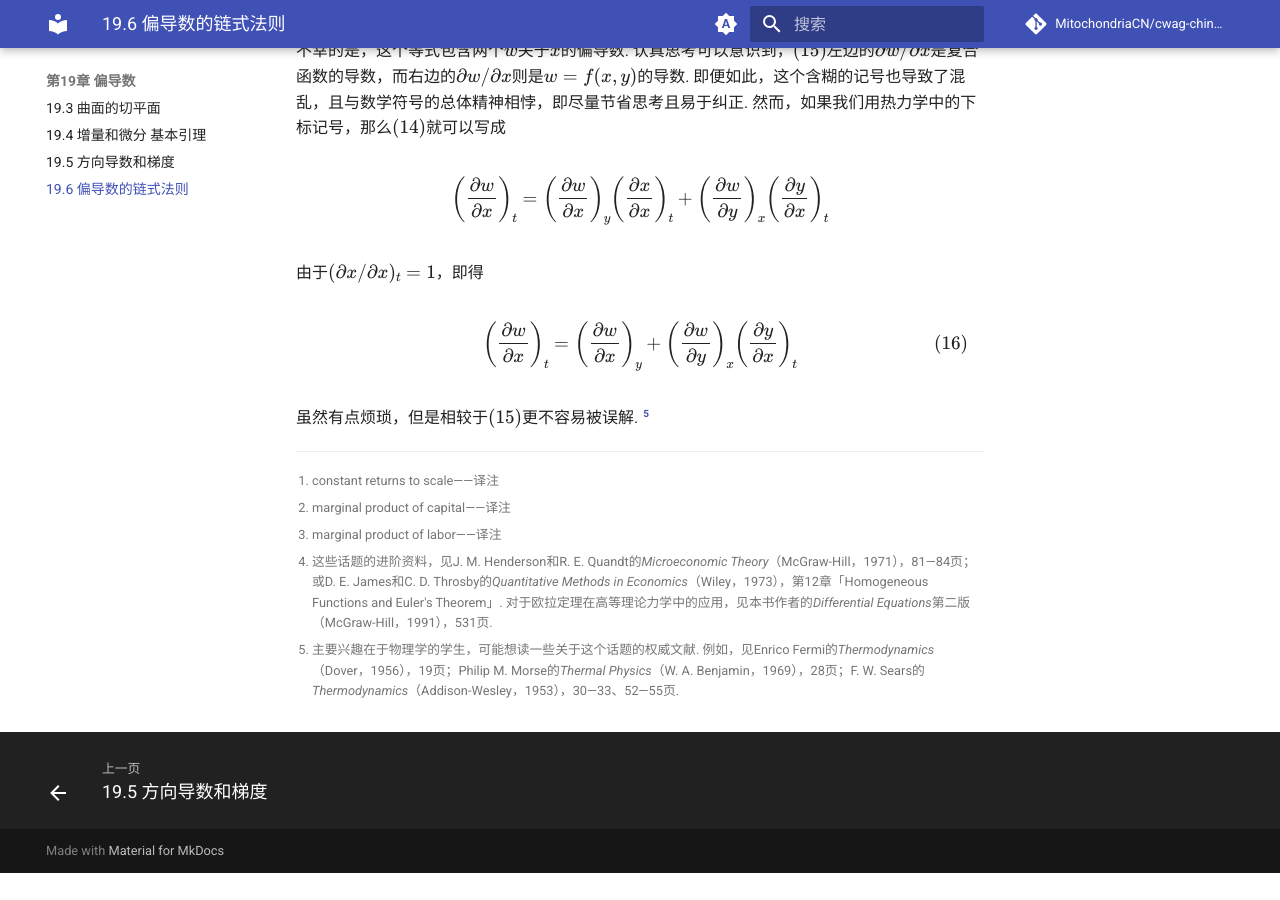
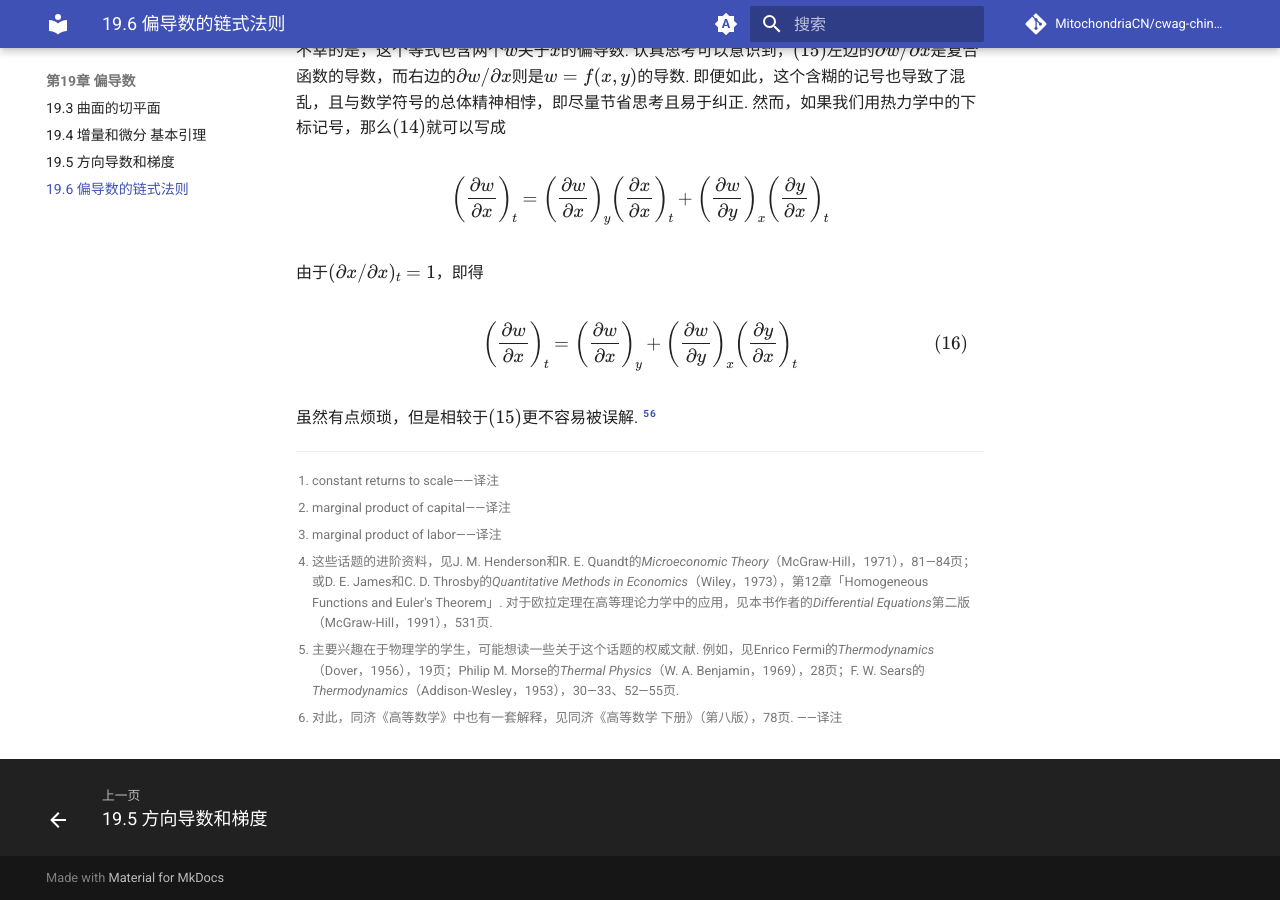
Before and after one commit to MitochondriaCN/cwag-chinese, an MkDocs documentation site: the page built from docs/19/6.md, in a window 1280 px wide and 900 px high, scrolled down 6327 px. Built offline with MkDocs 1.6.1 and Material for MkDocs 9.7.7, drawn with Linux system fonts in a browser that asks for light colours; comment, search, counter and statistics services are not loaded; before the commit the page ends 7200 px from its top, so only the background shows below that; some of the changed lines change nothing that is shown.

Commit message:
feat: 补充19.6一注

```diff
--- a/docs/19/6.md
+++ b/docs/19/6.md
@@ -202,7 +202,7 @@ $$\left(\frac{\p w}{\p x}\right)_t=\left(\frac{\p w}{\p x}\right)_y\left(\frac{\
 
 $$\left(\frac{\p w}{\p x}\right)_t=\left(\frac{\p w}{\p x}\right)_y+\left(\frac{\p w}{\p y}\right)_x\left(\frac{\p y}{\p x}\right)_t \tag{16}$$
 
-虽然有点烦琐，但是相较于$(15)$更不容易被误解. [^5]
+虽然有点烦琐，但是相较于$(15)$更不容易被误解. [^5][^6]
 
 [^1]: constant returns to scale——译注
 
@@ -213,3 +213,5 @@ $$\left(\frac{\p w}{\p x}\right)_t=\left(\frac{\p w}{\p x}\right)_y+\left(\frac{
 [^4]: 这些话题的进阶资料，见J. M. Henderson和R. E. Quandt的*Microeconomic Theory*（McGraw-Hill，1971），81—84页；或D. E. James和C. D. Throsby的*Quantitative Methods in Economics*（Wiley，1973），第12章「Homogeneous Functions and Euler's Theorem」. 对于欧拉定理在高等理论力学中的应用，见本书作者的*Differential Equations*第二版（McGraw-Hill，1991），531页.
 
 [^5]: 主要兴趣在于物理学的学生，可能想读一些关于这个话题的权威文献. 例如，见Enrico Fermi的*Thermodynamics*（Dover，1956），19页；Philip M. Morse的*Thermal Physics*（W. A. Benjamin，1969），28页；F. W. Sears的*Thermodynamics*（Addison-Wesley，1953），30—33、52—55页.
+
+[^6]: 对此，同济《高等数学》中也有一套解释，见同济《高等数学 下册》（第八版），78页. ——译注
```
